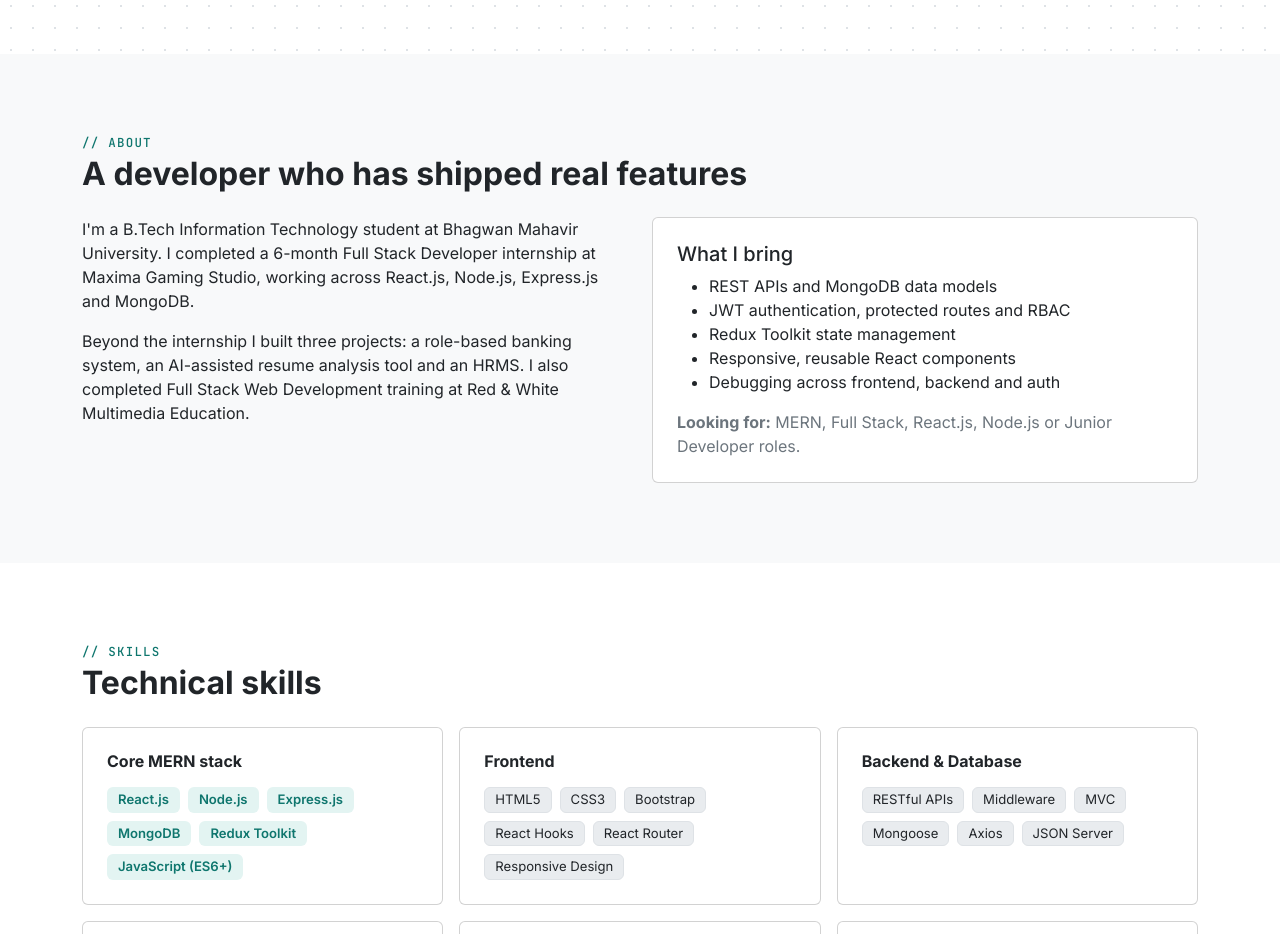
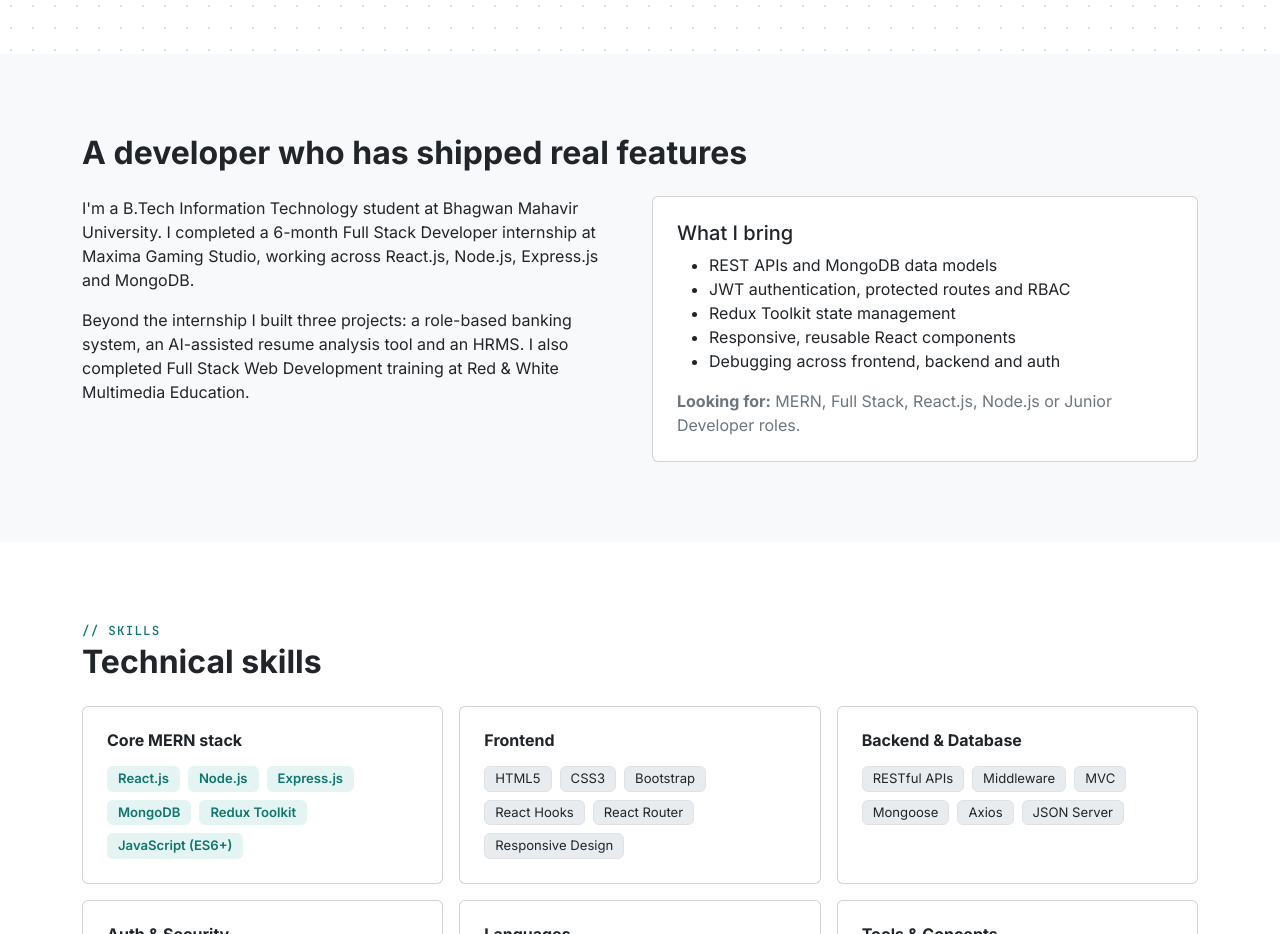
Before and after one commit to gaurav707270/gaurav-portfolio, a React (Vite) app: page / in a window 1280 px wide. Shown: the part 920-1854 px from the top of the page. Built offline with nearby package versions, Linux system fonts and the light colour scheme.

Commit message:
Update About.jsx

```diff
--- a/src/components/About.jsx
+++ b/src/components/About.jsx
@@ -2,7 +2,7 @@ export default function About() {
   return (
     <section id="about" className="alt">
       <div className="container">
-        <p className="eyebrow mb-1">// about</p>
+        {/* <p className="eyebrow mb-1">// about</p> */}
         <h2 className="fw-bold mb-4">A developer who has shipped real features</h2>
         <div className="row g-4">
           <div className="col-md-6">
```
